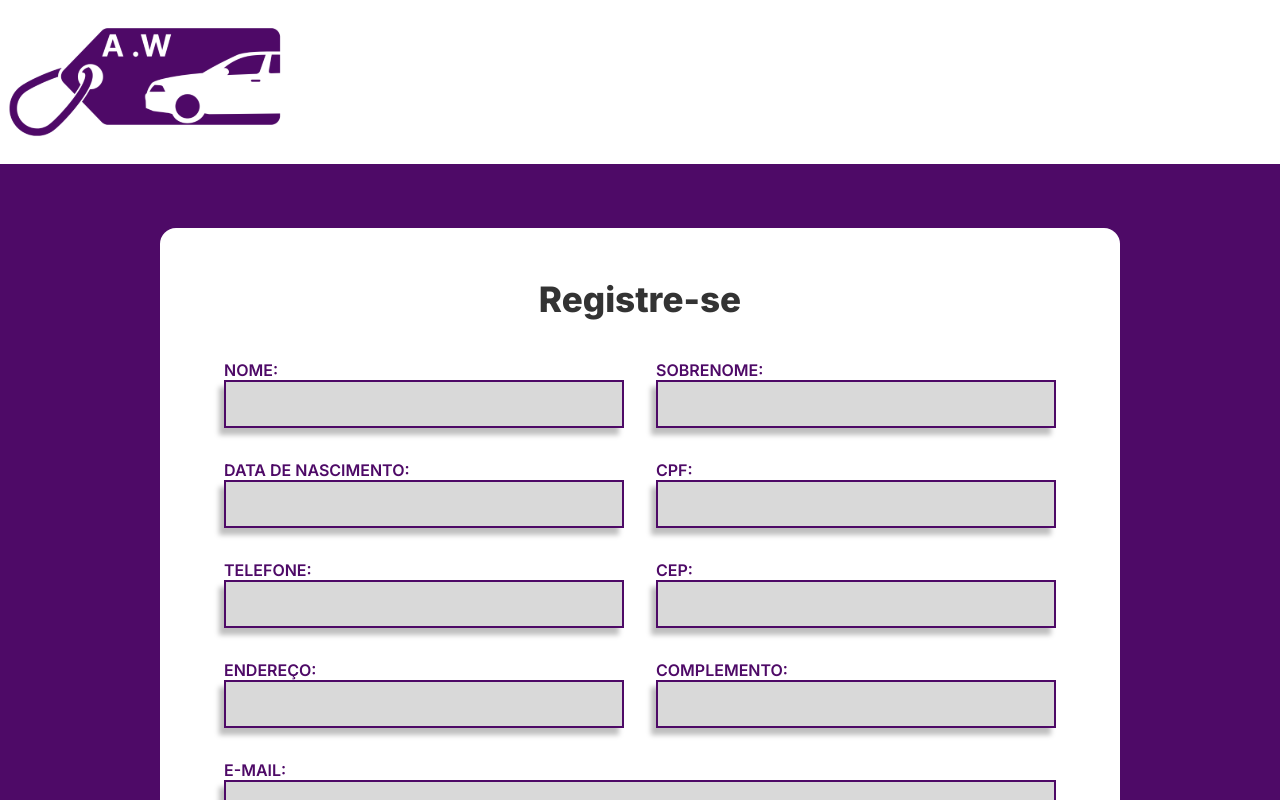
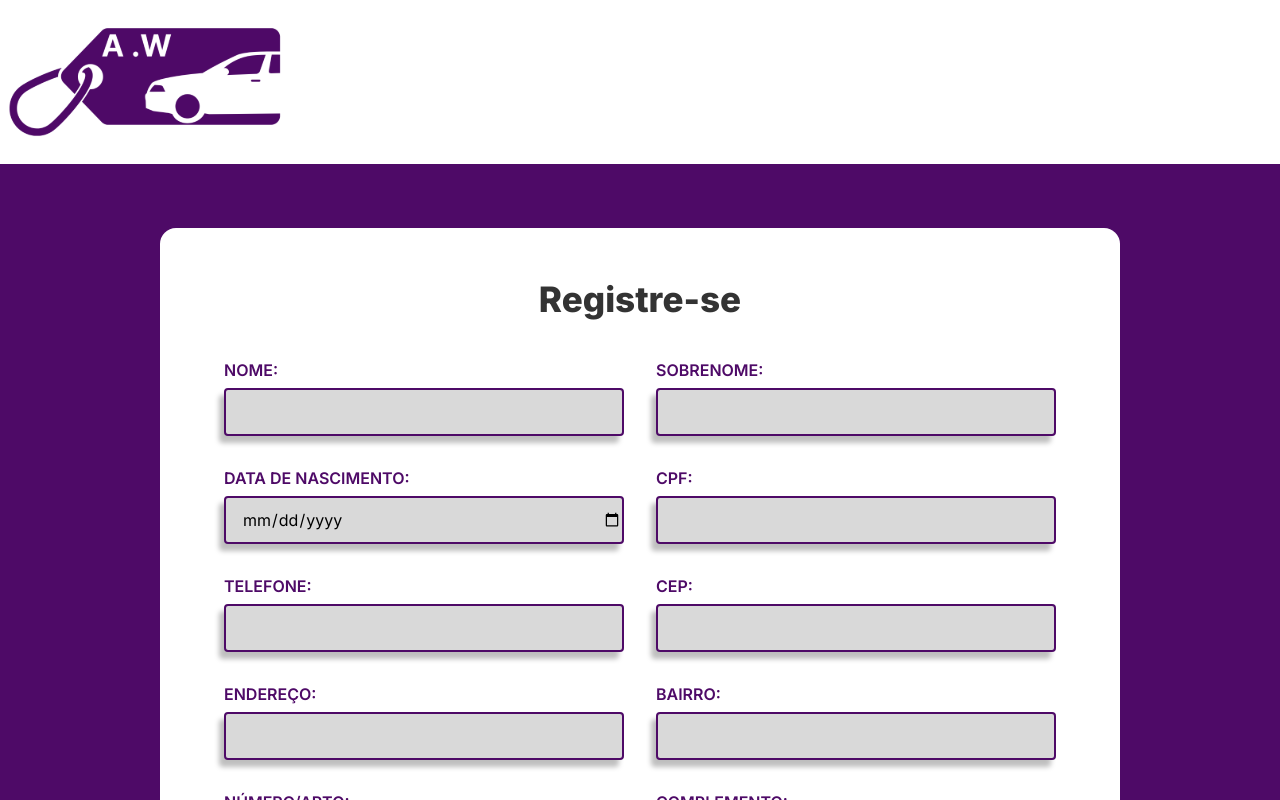
Before and after one commit to Juliasdg/AutoWay, an Angular app: page /register in a window 1280 px wide. Built offline with nearby package versions, Linux system fonts and the light colour scheme.

Commit message:
feat: adjusting the register screen

```diff
--- a/package.json
+++ b/package.json
@@ -10,10 +10,12 @@
   },
   "private": true,
   "dependencies": {
+    "@angular/cdk": "^19.2.19",
     "@angular/common": "^19.2.0",
     "@angular/compiler": "^19.2.0",
     "@angular/core": "^19.2.0",
     "@angular/forms": "^19.2.0",
+    "@angular/material": "^19.2.19",
     "@angular/platform-browser": "^19.2.0",
     "@angular/platform-browser-dynamic": "^19.2.0",
     "@angular/router": "^19.2.0",
--- a/src/app/pages/register/register.component.html
+++ b/src/app/pages/register/register.component.html
@@ -2,74 +2,92 @@
 
 <div class="main-section">
   <div class="content">
-        <div class="form">
+    <div class="form" [formGroup]="formRegister">
       <div class="title">
-                <h2>
-                    Registre-se
-                </h2>
+        <h2>Registre-se</h2>
       </div>
 
-            <div class="input-content">
       <div class="double-input">
         <div class="field">
-                        <label for="">NOME:</label>
-                        <input type="text">
+          <label>NOME:</label>
+          <input type="text" formControlName="nome" />
         </div>
         <div class="field">
-                        <label for="">SOBRENOME:</label>
-                        <input type="text">
+          <label>SOBRENOME:</label>
+          <input type="text" formControlName="sobrenome" />
         </div>
       </div>
 
       <div class="double-input">
         <div class="field">
-                        <label for="">DATA DE NASCIMENTO:</label>
-                        <input type="text">
+          <label>DATA DE NASCIMENTO:</label>
+          <input type="date" formControlName="dataNascimento" />
         </div>
         <div class="field">
-                        <label for="">CPF:</label>
-                        <input type="text">
+          <label>CPF:</label>
+          <input type="text" formControlName="cpf" (input)="formatarCpf($event)" maxlength="14" />
         </div>
       </div>
 
       <div class="double-input">
         <div class="field">
-                        <label for="">TELEFONE:</label>
-                        <input type="text">
+          <label>TELEFONE:</label>
+          <input type="text" formControlName="telefone" />
         </div>
         <div class="field">
-                        <label for="">CEP:</label>
-                        <input type="text">
+          <label>CEP:</label>
+          <input type="text" formControlName="cep" (input)="formatarCep($event)" (blur)="buscarEnderecoPorCep()" maxlength="9" />
         </div>
       </div>
 
         <div class="double-input">
         <div class="field">
-                        <label for="">ENDEREÇO:</label>
-                        <input type="text">
+            <label>ENDEREÇO:</label>
+            <input type="text" formControlName="endereco" [disabled]="true" />
         </div>
         <div class="field">
-                        <label for="">COMPLEMENTO:</label>
-                        <input type="text">
+            <label>BAIRRO:</label>
+            <input type="text" formControlName="bairro" [disabled]="true" />
+        </div>
+        </div>
+
+      <div class="double-input">
+        <div class="field">
+          <label>NÚMERO/APTO:</label>
+          <input type="text" formControlName="numero" />
+        </div>
+        <div class="field">
+          <label>COMPLEMENTO:</label>
+          <input type="text" formControlName="complemento" />
+        </div>
+      </div>
+
+      <div class="double-input">
+        <div class="field">
+          <label>E-MAIL:</label>
+          <input type="email" formControlName="email" />
+        </div>
+        <div class="field">
+          <label>SENHA:</label>
+          <input type="password" formControlName="senha" />
         </div>
       </div>
 
       <div class="single-input">
         <div class="field">
-                        <label for="">E-MAIL:</label>
-                        <input class="single" type="text">
+          <label>VENCIMENTO DO BOLETO:</label>
+          <select formControlName="vencimento">
+            <option value="5">Dia 05</option>
+            <option value="15">Dia 15</option>
+            <option value="20">Dia 20</option>
+          </select>
+          <small>Esse será o dia fixo de vencimento da sua fatura mensal.</small>
         </div>
-                    <div class="field">
-                        <label for="">SENHA:</label>
-                        <input class="single" type="text">
-                    </div>
-                    <div class="btn-area">
-                        <app-btn-purple label="Continuar"></app-btn-purple>
       </div>
 
-
+      <div class="btn-area">
+        <app-btn-purple label="Continuar" (click)="onSubmit()"></app-btn-purple>
       </div>
     </div>
   </div>
 </div>
-</div>
--- a/src/app/pages/register/register.component.scss
+++ b/src/app/pages/register/register.component.scss
@@ -1,69 +1,97 @@
 @import "../../../assets/color-variables.scss";
 
-.main-section{
+.main-section {
   padding-top: 4rem;
   background-color: $primary;
-    position:fixed;
+  position: fixed;
   width: 100%;
   height: 100%;
   overflow-x: hidden;
   align-items: center;
+    overflow-y: auto; // permite rolagem
+
 }
 
-.content{
+.mat-field-double {
+  width: 400px;
+  margin: 1rem;
+}
+
+.full-width {
+  width: 100%;
+}
+
+.content {
   display: flex;
   justify-content: center;
   align-items: center;
   flex-wrap: wrap;
 }
 
-.form{
+.form {
   display: flex;
   flex-direction: column;
   align-items: center;
   padding: 50px;
   background-color: white;
   width: 60rem;
-    height: 800px;
+  min-height: 850px;
   border-radius: 1rem;
 }
 
-h2{
+h2 {
   font-size: 35px;
   font-weight: 810;
   padding-bottom: 1.5rem;
 }
 
-.double-input{
+.double-input {
   display: flex;
   flex-direction: row;
 }
 
-.field{
+.field {
   margin: 1rem;
+  display: flex;
+  flex-direction: column;
 }
 
-label{
+.mat-field-double {
+  margin: 1rem;
+  display: flex;
+  flex-direction: column;
+}
+
+label {
   color: $primary;
-    gap: 1rem;
+  margin-bottom: 0.5rem;
   font-weight: 600;
 }
 
-input{
+input, select {
   width: 400px;
   height: 3rem;
   background-color: $grey;
   border: 2px solid $primary;
+  border-radius: 4px;
   display: block;
   box-shadow: -5px 7px 5px rgba(0, 0, 0, 0.255);
-    padding-left: 2rem;
+  padding-left: 1rem;
+  font-size: 1rem;
 }
 
-.single{
+.single {
   width: 52rem;
 }
 
-.btn-area{
+small {
+  display: block;
+  margin-top: 0.5rem;
+  color: #555;
+  font-size: 0.9rem;
+}
+
+.btn-area {
   display: flex;
   align-items: center;
   justify-content: center;
@@ -73,7 +101,7 @@ input{
 @media (max-width: 768px) {
   .form {
     width: 90%;
-        height: auto;
+    min-height: auto;
     padding: 30px;
   }
 
@@ -81,7 +109,7 @@ input{
     flex-direction: column;
   }
 
-    input {
+  input, select {
     width: 100%;
   }
 
--- a/src/app/pages/register/register.component.ts
+++ b/src/app/pages/register/register.component.ts
@@ -1,13 +1,129 @@
 import { Component } from '@angular/core';
 import { HeaderComponent } from '../../componets/header/header.component';
 import { BtnPurpleComponent } from '../../componets/btn-purple/btn-purple.component';
+import { FormBuilder, FormControl, FormGroup, ReactiveFormsModule, Validators } from '@angular/forms';
+import { AlertService } from '../../services/alert/alert.service';
+import { AuthService } from '../../services/auth/auth.service';
+import { Router } from '@angular/router';
+import { HttpClient } from '@angular/common/http';
+// Angular Material
+import { MatFormFieldModule } from '@angular/material/form-field';
+import { MatInputModule } from '@angular/material/input';
+import { MatDatepickerModule } from '@angular/material/datepicker';
+import { MatNativeDateModule } from '@angular/material/core';
+import { MatSelectModule } from '@angular/material/select';
+import { MatButtonModule } from '@angular/material/button';
 
 @Component({
   selector: 'app-register',
-  imports: [HeaderComponent, BtnPurpleComponent],
+  imports: [HeaderComponent, BtnPurpleComponent, ReactiveFormsModule,  MatFormFieldModule,
+    MatInputModule,
+    MatDatepickerModule,
+    MatNativeDateModule,
+    MatSelectModule,
+    MatButtonModule],
   templateUrl: './register.component.html',
   styleUrl: './register.component.scss'
 })
 export class RegisterComponent {
+  formRegister: FormGroup;
+
+  constructor(
+    private fb: FormBuilder,
+    private alertService: AlertService,
+    private authService: AuthService,
+    private router: Router,
+    private http: HttpClient
+  ) {
+    this.formRegister = this.fb.group({
+      nome: new FormControl(null, Validators.required),
+      sobrenome: new FormControl(null, Validators.required),
+      dataNascimento: new FormControl(null, Validators.required),
+      cpf: new FormControl(null, Validators.required),
+      telefone: new FormControl(null, Validators.required),
+      cep: new FormControl(null, Validators.required),
+      endereco: new FormControl(null), // preenchido pelo ViaCEP
+      bairro: new FormControl(null),   // preenchido pelo ViaCEP
+      numero: new FormControl(null, Validators.required),
+      complemento: new FormControl(null),
+      email: new FormControl(null, [Validators.required, Validators.email]),
+      senha: new FormControl(null, [Validators.required, Validators.minLength(6)]),
+      vencimento: new FormControl(5, Validators.required)
+    });
+  }
+
+  buscarEnderecoPorCep() {
+    const cep = this.formRegister.get('cep')?.value;
+
+    if (cep && /^[0-9]{8}$/.test(cep)) { // valida formato de CEP
+      this.http.get<any>(`https://viacep.com.br/ws/${cep}/json/`).subscribe({
+        next: (dados) => {
+          if (dados.erro) {
+            this.alertService.error('CEP não encontrado!', new Error('CEP inválido'));
+            return;
+          }
+
+          this.formRegister.patchValue({
+            endereco: dados.logradouro,
+            bairro: dados.bairro
+          });
+        },
+        error: () => {
+          this.alertService.error('Erro ao consultar CEP!', new Error('Falha no ViaCEP'));
+        }
+      });
+    }
+  }
+
+      onSubmit() {
+      if (this.formRegister.invalid) {
+        this.alertService.error(
+          'Campos obrigatórios não preenchidos!',
+          new Error('Por favor, preencha todos os campos obrigatórios!')
+        );
+        return;
+      }
+
+      // monta os campos finais antes de enviar
+      const enderecoFinal = `${this.formRegister.value.endereco}, ${this.formRegister.value.numero}`;
+      const nomeCompleto = `${this.formRegister.value.nome} ${this.formRegister.value.sobrenome}`;
+
+      const payload = {
+        ...this.formRegister.value,
+        endereco: enderecoFinal,
+        nome: nomeCompleto // substitui nome+sobrenome
+      };
+      delete payload.sobrenome; // não envia mais separado
+
+      this.authService.register(payload).subscribe({
+        next: () => {
+          this.alertService.success('Conta criada!', 'Seu cadastro foi realizado com sucesso.');
+          this.router.navigate(['/login']);
+        },
+        error: (error) => {
+          this.alertService.httpError(error.status, error, 'Erro ao realizar cadastro!');
+        }
+      });
+    }
+
+    // Máscara de CEP
+    formatarCep(event: any) {
+      let valor = event.target.value.replace(/\D/g, '');
+      if (valor.length > 5) {
+        valor = valor.replace(/(\d{5})(\d{1,3})/, '$1-$2');
+      }
+      event.target.value = valor;
+      this.formRegister.get('cep')?.setValue(valor.replace('-', '')); // mantém só números para API
+    }
+
+    // Máscara de CPF
+    formatarCpf(event: any) {
+      let valor = event.target.value.replace(/\D/g, '');
+      valor = valor.replace(/(\d{3})(\d)/, '$1.$2');
+      valor = valor.replace(/(\d{3})(\d)/, '$1.$2');
+      valor = valor.replace(/(\d{3})(\d{1,2})$/, '$1-$2');
+      event.target.value = valor;
+      this.formRegister.get('cpf')?.setValue(valor.replace(/\D/g, '')); // mantém só números para API
+    }
 
 }
--- a/src/index.html
+++ b/src/index.html
@@ -6,6 +6,8 @@
   <base href="/">
   <meta name="viewport" content="width=device-width, initial-scale=1">
   <link rel="icon" type="image/x-icon" href="assets/white-logo.svg">
+  <link href="https://fonts.googleapis.com/css2?family=Roboto:wght@300;400;500&display=swap" rel="stylesheet">
+  <link href="https://fonts.googleapis.com/icon?family=Material+Icons" rel="stylesheet">
 </head>
 <body>
   <app-root></app-root>
```
Also changed, not shown: src/app/app.config.ts (+5 -2 lines), src/app/models/requests/pessoa-requests.ts (added, +12 -0 lines), src/app/models/responses/pessoa-responses.ts (added, +14 -0 lines), src/app/services/cep/cep.service.ts (added, +14 -0 lines), src/app/services/pessoa/pessoa.service.ts (added, +51 -0 lines), 2 other files (tests, documents, lock files or other folders). Lines whose indentation alone changed are shown as unchanged.
